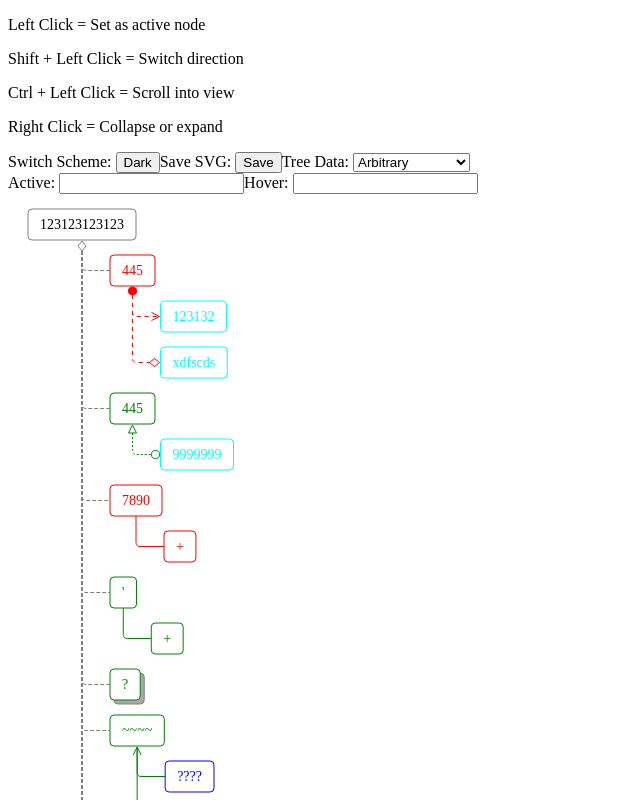
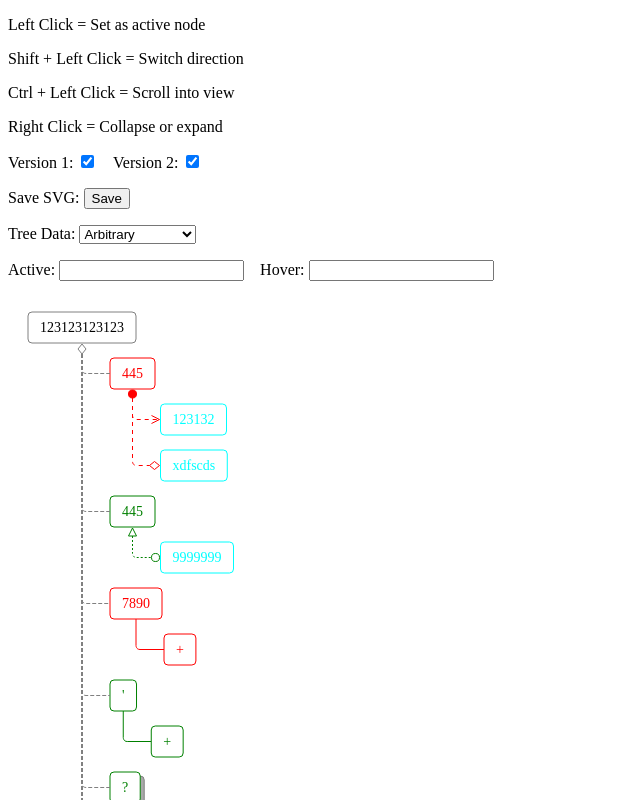
Before and after one commit to TheVeryDarkness/svg-tree-vue3, a Vue app: page / in a window 1280 px wide. Shown: the top 800 px of the page, without its empty margins (0-640 px from the left). Built offline with nearby package versions, Linux system fonts and the light colour scheme.

Commit message:
Update demo

```diff
--- a/src/App.vue
+++ b/src/App.vue
@@ -181,6 +181,8 @@ const datas: T[] = [
 ];
 // Ensure data conforms to Data interface with 'id' as key
 const treeData = ref("0");
+let version1 = ref(true);
+let version2 = ref(true);
 let tree = useTemplateRef<ComponentExposed<typeof Tree>>("_tree");
 let forest = useTemplateRef<ComponentExposed<typeof Forest>>("_forest");
 let tree_v2 = useTemplateRef<ComponentExposed<typeof TreeV2>>("_tree_v2");
@@ -231,12 +233,6 @@ function contextmenu2(e: CustomEvent<EventKind<"contextmenu", T, "id">>) {
   e.detail.originalEvent.preventDefault();
   e.detail.node?.setCollapsed();
 }
-
-let darkMode = ref(false);
-function switchScheme() {
-  document.documentElement.style.colorScheme = darkMode.value ? "only dark" : "only light";
-  darkMode.value = !darkMode.value;
-}
 </script>
 
 <template>
@@ -244,10 +240,18 @@ function switchScheme() {
   <p>Shift + Left Click = Switch direction</p>
   <p>Ctrl + Left Click = Scroll into view</p>
   <p>Right Click = Collapse or expand</p>
-  <label for="switch-scheme">Switch Scheme: </label>
-  <button id="switch-scheme" @click="switchScheme">{{ darkMode ? "Light" : "Dark" }}</button>
+  <p>
+    <label for="v1">Version 1: </label>
+    <input id="v1" type="checkbox" v-model="version1" />
+    &ensp;
+    <label for="v2">Version 2: </label>
+    <input id="v2" type="checkbox" v-model="version2" />
+  </p>
+  <p>
     <label for="save-svg">Save SVG: </label>
     <button id="save-svg" @click="saveSvg">Save</button>
+  </p>
+  <p>
     <label for="tree-data">Tree Data: </label>
     <select id="tree-data" title="Tree Data" v-model="treeData">
       <option value="0">Arbitrary</option>
@@ -255,13 +259,15 @@ function switchScheme() {
       <option value="2">Lazy Evaluation</option>
       <option value="*">All</option>
     </select>
-  <br />
+  </p>
+  <p>
     <label for="active-node">Active: </label>
     <input type="text" id="active-node" title="Active Node" v-model="state.active.value" />
+    &ensp;
     <label for="hover-node">Hover: </label>
     <input type="text" id="hover-node" title="Hover Node" v-model="state.hover.value" />
-  <br />
-  <span class="container">
+  </p>
+  <p class="container" v-if="version1">
     <Tree
       v-if="treeData !== '*'"
       ref="_tree"
@@ -274,18 +280,16 @@ function switchScheme() {
       @contextmenu="contextmenu"
     />
     <Forest v-else ref="_forest" :data="datas" :label-key="'id'" :state="state" :options="undefined" @click="click" @contextmenu="contextmenu" />
-  </span>
-  <br />
-  <span id="tree-v2">
+  </p>
+  <p id="tree-v2" class="container" v-if="version2">
     Tree (v2)<br />
     <TreeV2 v-if="treeData !== '*'" ref="_tree_v2" :data="datas[Number(treeData)]" :label-key="'id'" :options="undefined" @click="click2" @contextmenu="contextmenu2" />
     <ForestV2 v-else ref="_forest_v2" :data="datas" :label-key="'id'" :options="undefined" @click="click2" @contextmenu="contextmenu2" />
-  </span>
-  <br />
-  <div class="container">
+  </p>
+  <p class="container">
     <textarea v-if="treeData !== '*'" id="tree-data" title="Tree Data">{{ JSON.stringify(datas[Number(treeData)], null, 2) }}</textarea>
     <!-- <ListNode :node="datas[treeData]" :label-key="'id'" /> -->
-  </div>
+  </p>
 </template>
 
 <style>
```
Lines whose indentation alone changed are shown as unchanged.
